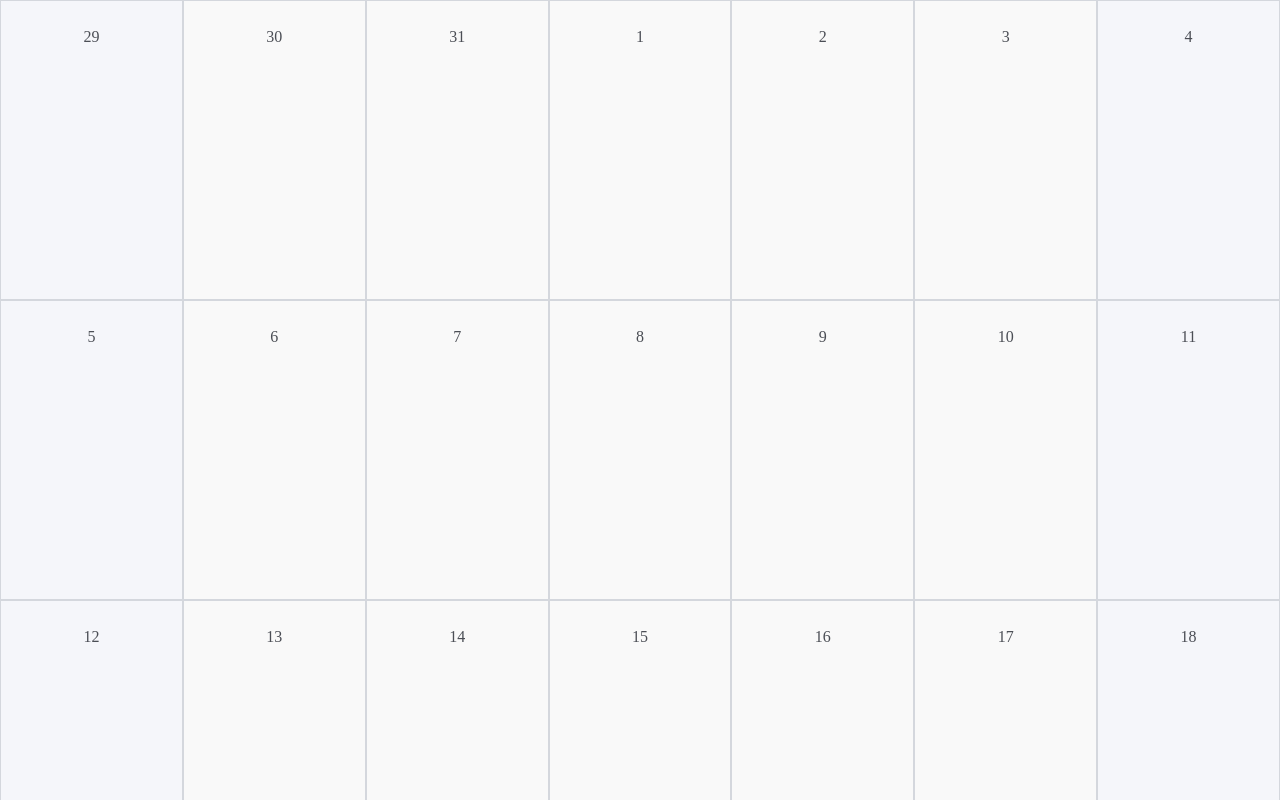
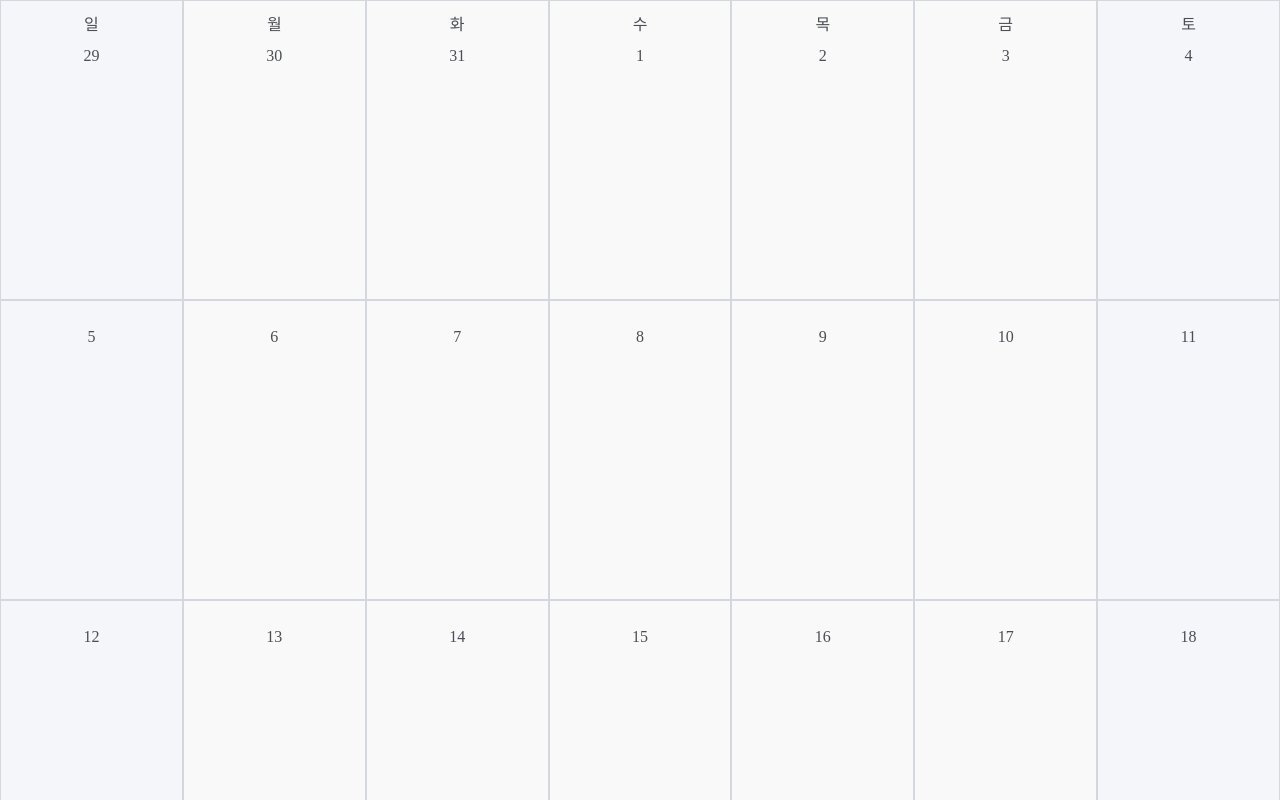
Before and after one commit to pxd-xe-group/raccoon-pay-front, a Next.js app: page / in a window 1280 px wide. Shown: the top 800 px of the page. Built offline with nearby package versions, Linux system fonts and the light colour scheme; a web font is replaced by a local one.

Commit message:
fix: 캘린더 피드백 반영

```diff
--- a/src/components/calendar/CalendarCell/CalendarCell.tsx
+++ b/src/components/calendar/CalendarCell/CalendarCell.tsx
@@ -6,6 +6,7 @@ import styled, { css } from 'styled-components';
 export type DateType = {
   day: string;
   date: number;
+  isDay?: boolean;
 };
 
 export type CalendarCellProps = {
@@ -21,7 +22,6 @@ const CalendarCell = ({ date, amount, isHoliDay, pay, memo, isDay }: CalendarCel
   <CellWrap isHoliDay={isHoliDay}>
     {isDay && <Week>{date.day}</Week>}
     <Date>{date.date}</Date>
-    <CalendarContent></CalendarContent>
   </CellWrap>
 );
 
--- a/src/pages/Home.tsx
+++ b/src/pages/Home.tsx
@@ -11,6 +11,8 @@ import { CalendarCell } from '@/src/components/calendar/CalendarCell';
 export default function Home() {
   const CalendarData = genCalendarData();
 
+  console.log(CalendarData);
+
   return (
     <main>
       <CalendarWrap>
@@ -21,6 +23,7 @@ export default function Home() {
               key={index}
               date={{ ...data }}
               isHoliDay={isHoliDay}
+              isDay={data.isDay}
               pay={10000}
               memo={'긴자료코'}
             />
```
